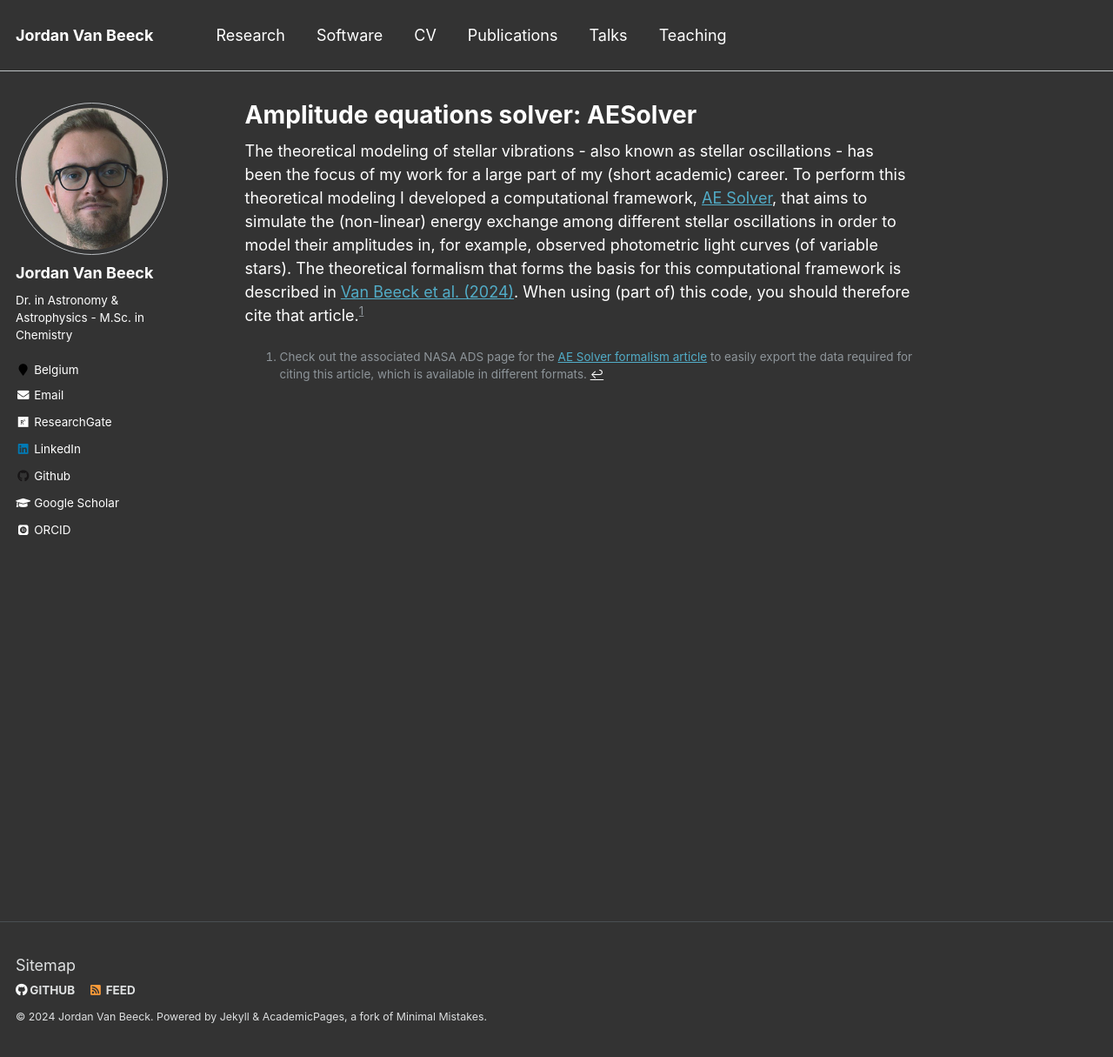
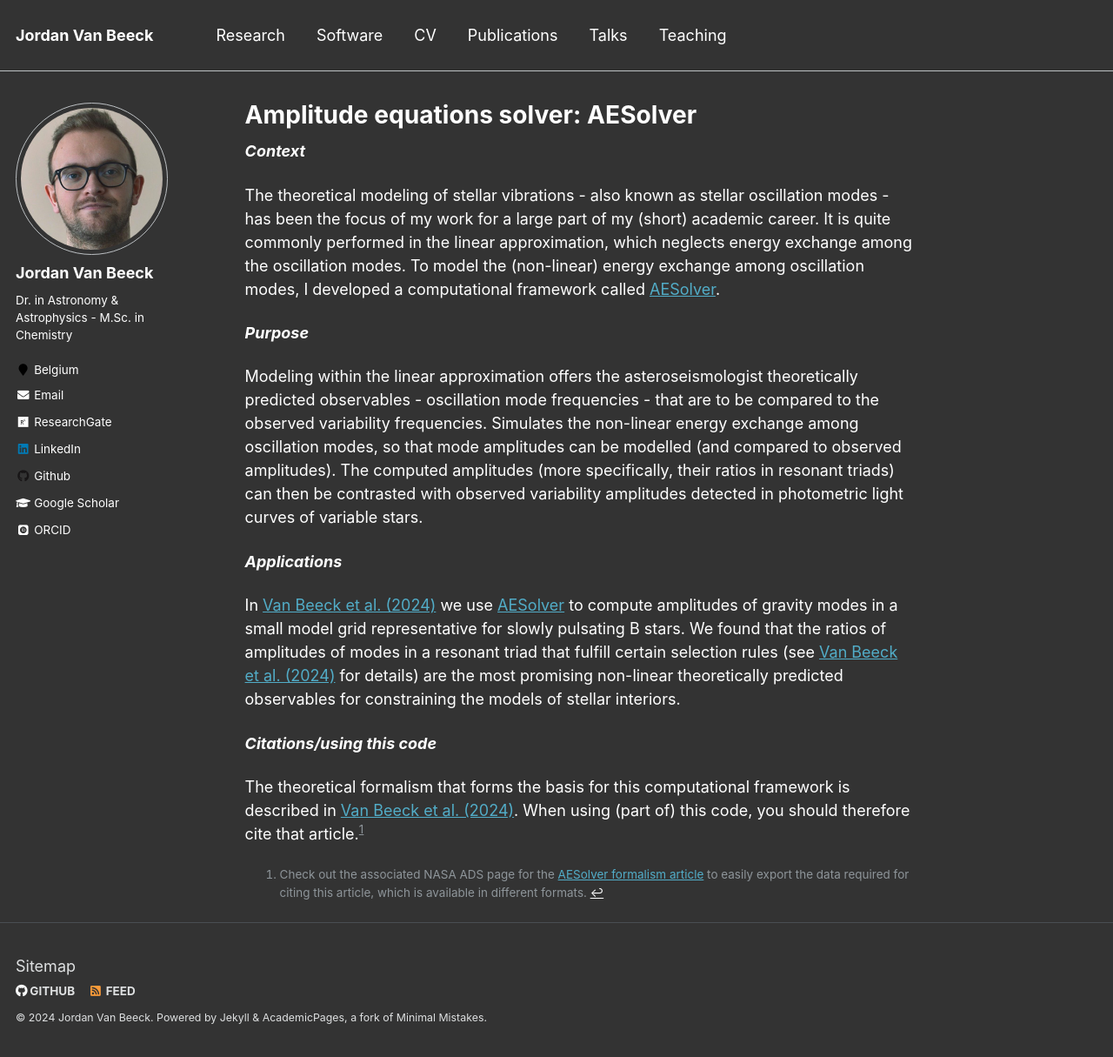
Before and after one commit to JVB11/jvb11.github.io, a Jekyll site: the page built from _software/AESolver.md, in a window 1280 px wide and 1215 px high. Shown: the whole window at 87% size. Built offline with Jekyll 4.4.1, drawn with Linux system fonts in a browser that asks for light colours; some web fonts are replaced.

Commit message:
update software pages

```diff
--- a/_software/AESolver.md
+++ b/_software/AESolver.md
@@ -8,9 +8,26 @@ header:
     og_image: "software/aesolver/AE_solver_logo.png"
 ---
 
-The theoretical modeling of stellar vibrations - also known as stellar oscillations - has been the focus of my work for a large part of my (short academic) career.
-To perform this theoretical modeling I developed a computational framework, [AE Solver](https://github.com/JVB11/AESolver), that aims to simulate the (non-linear) energy exchange among different stellar oscillations in order to model their amplitudes in, for example, observed photometric light curves (of variable stars).
+_**Context**_
+
+The theoretical modeling of stellar vibrations - also known as stellar oscillation modes - has been the focus of my work for a large part of my (short) academic career.
+It is quite commonly performed in the linear approximation, which neglects energy exchange among the oscillation modes.
+To model the (non-linear) energy exchange among oscillation modes, I developed a computational framework called [AESolver](https://github.com/JVB11/AESolver).
+
+_**Purpose**_
+
+Modeling within the linear approximation offers the asteroseismologist theoretically predicted observables - oscillation mode frequencies - that are to be compared to the observed variability frequencies.
+Simulates the non-linear energy exchange among oscillation modes, so that mode amplitudes can be modelled (and compared to observed amplitudes).
+The computed amplitudes (more specifically, their ratios in resonant triads) can then be contrasted with observed variability amplitudes detected in photometric light curves of variable stars.
+
+_**Applications**_
+
+In [Van Beeck et al. (2024)](https://www.aanda.org/articles/aa/full_html/2024/07/aa48369-23/aa48369-23.html) we use [AESolver](https://github.com/JVB11/AESolver) to compute amplitudes of gravity modes in a small model grid representative for slowly pulsating B stars.
+We found that the ratios of amplitudes of modes in a resonant triad that fulfill certain selection rules (see [Van Beeck et al. (2024)](https://www.aanda.org/articles/aa/full_html/2024/07/aa48369-23/aa48369-23.html) for details) are the most promising non-linear theoretically predicted observables for constraining the models of stellar interiors.
+
+_**Citations/using this code**_
+
 The theoretical formalism that forms the basis for this computational framework is described in [Van Beeck et al. (2024)](https://www.aanda.org/articles/aa/full_html/2024/07/aa48369-23/aa48369-23.html).
 When using (part of) this code, you should therefore cite that article.[^1]
 
-[^1]: Check out the associated NASA ADS page for the [AE Solver formalism article](https://ui.adsabs.harvard.edu/abs/2024A%26A...687A.265V/abstract) to easily export the data required for citing this article, which is available in different formats.
+[^1]: Check out the associated NASA ADS page for the [AESolver formalism article](https://ui.adsabs.harvard.edu/abs/2024A%26A...687A.265V/abstract) to easily export the data required for citing this article, which is available in different formats.
```
Also changed, not shown: _software/NTSA.md (+4 -4 lines).
